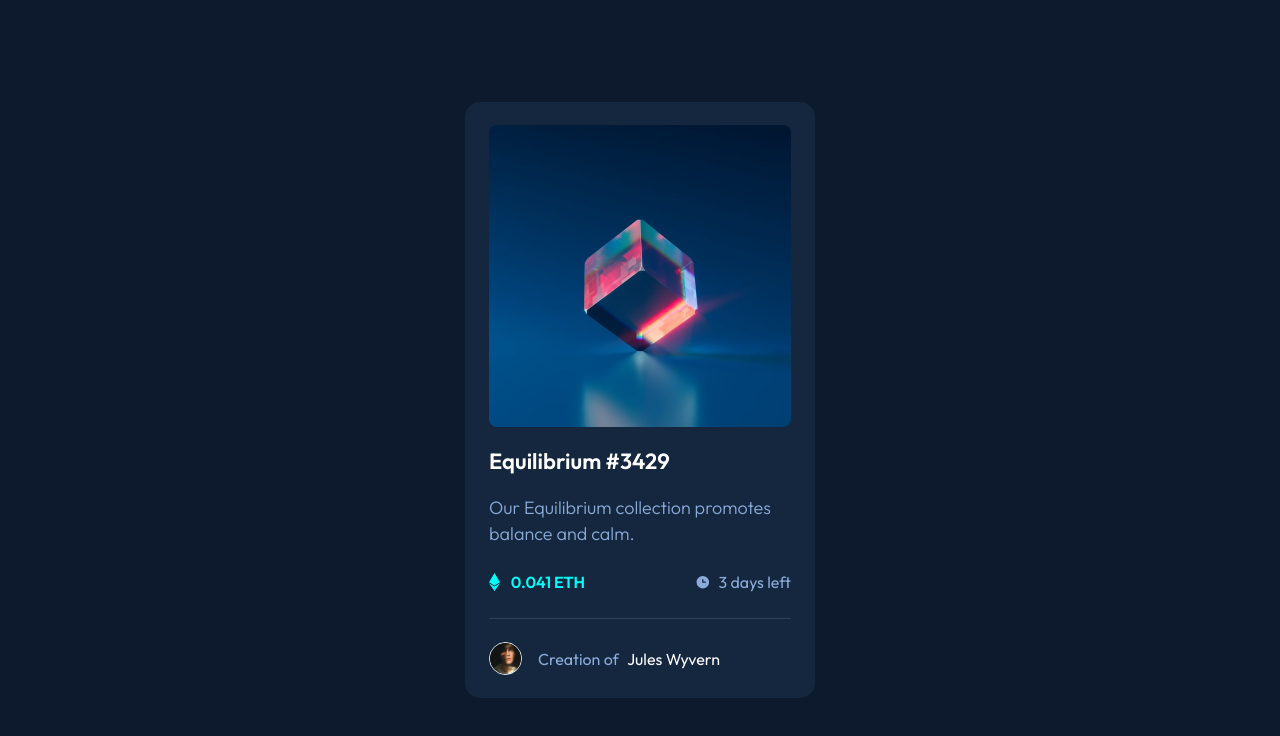
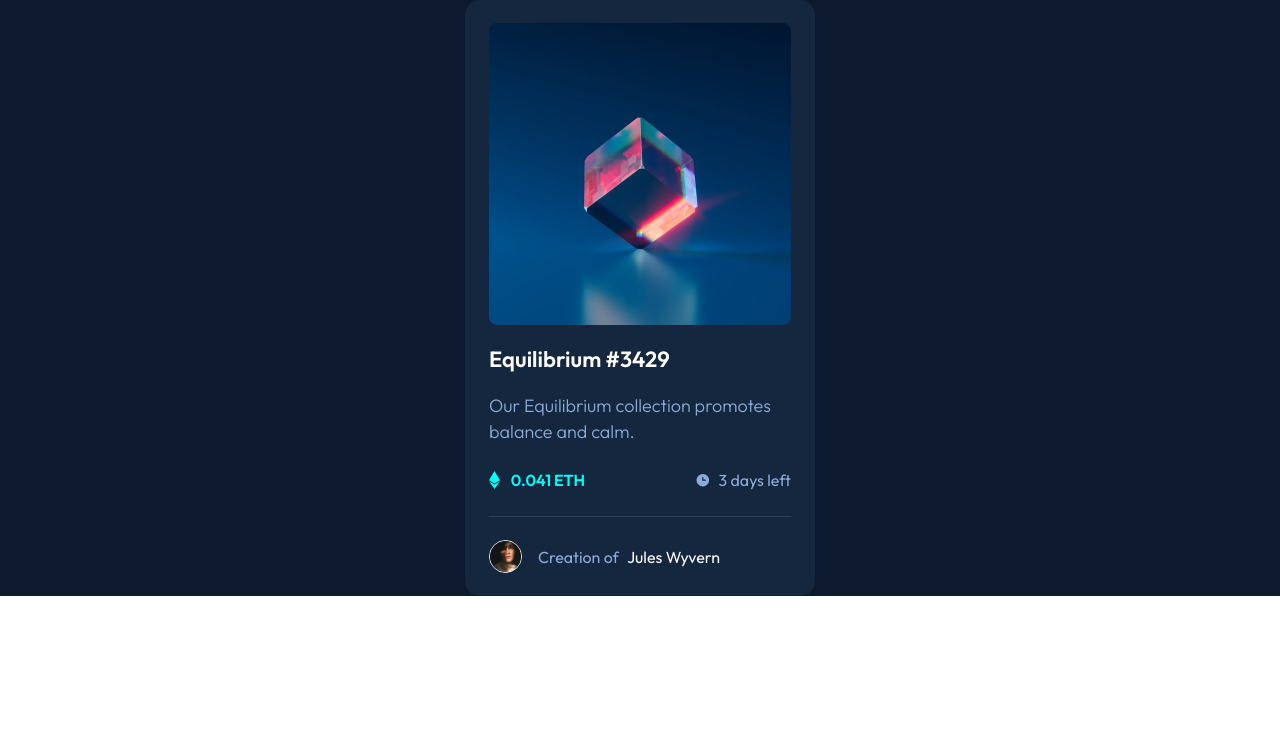
Before and after one commit to megi-j/NFT-preview-card-component, a plain HTML site: page index.html in a window 1280 px wide. Drawn offline with Linux system fonts and the light colour scheme.

Commit message:
change container height

```diff
--- a/css/style.css
+++ b/css/style.css
@@ -1,6 +1,8 @@
 main {
+    /* max-width: 1440px;
+    width: 100%; */
+    /* margin: 0 auto; */
     width: 100vw;
-    height: 100vh;
     background-color: #0D192C;
     display: flex;
     justify-content: center;
```
